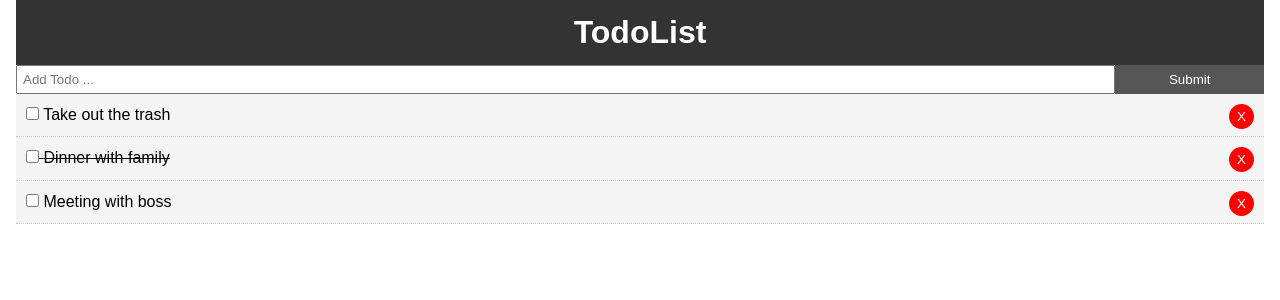
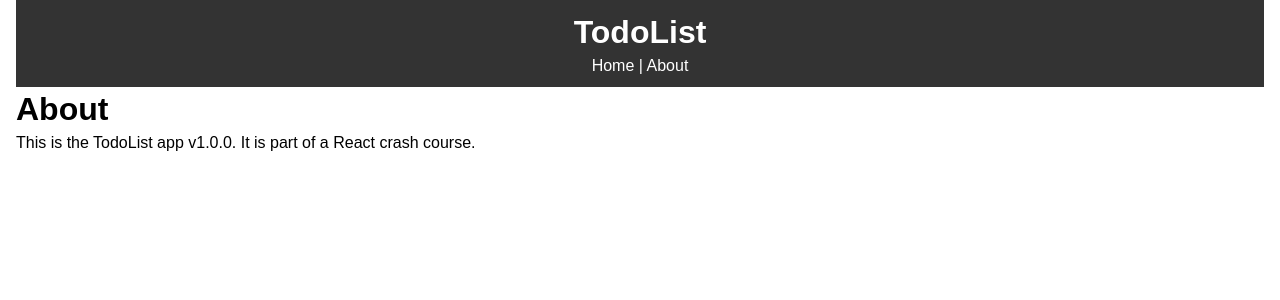
Before and after one commit to bmuha1/react_todo, a React (Create React App) app: page /about in a window 1280 px wide. Shown: the top 300 px of the page. Built offline with nearby package versions, Linux system fonts and the light colour scheme.

Commit message:
Add about page

```diff
--- a/package.json
+++ b/package.json
@@ -8,7 +8,9 @@
     "@testing-library/user-event": "^7.2.1",
     "react": "^16.13.1",
     "react-dom": "^16.13.1",
-    "react-scripts": "3.4.1"
+    "react-router-dom": "^5.2.0",
+    "react-scripts": "3.4.1",
+    "uuid": "^8.0.0"
   },
   "scripts": {
     "start": "react-scripts start",
--- a/src/App.js
+++ b/src/App.js
@@ -1,7 +1,9 @@
 import React, { Component } from 'react';
+import { BrowserRouter as Router, Route } from 'react-router-dom';
 import Header from './components/layout/Header';
 import Todos from './components/Todos';
 import AddTodo from './components/AddTodo';
+import About from './components/pages/About';
 import {v4 as uuid} from 'uuid';
 
 import './App.css';
@@ -54,14 +56,21 @@
 
   render() {
     return (
-      <div className="App">
-        <div className="container">
-        <Header />
-        <AddTodo addTodo={this.addTodo} />
-        <Todos todos={this.state.todos} markComplete={this.markComplete}
-        delTodo={this.delTodo} />
+      <Router>
+        <div className="App">
+          <div className="container">
+          <Header />
+          <Route exact path="/" render={props => (
+            <React.Fragment>
+              <AddTodo addTodo={this.addTodo} />
+              <Todos todos={this.state.todos} markComplete=
+              {this.markComplete} delTodo={this.delTodo} />
+            </React.Fragment>
+          )} />
+          <Route path="/about" component={About} />
+          </div>
         </div>
-      </div>
+      </Router>
     );
   }
 }
--- a/src/components/layout/Header.js
+++ b/src/components/layout/Header.js
@@ -1,9 +1,12 @@
 import React from 'react';
+import { Link } from 'react-router-dom';
 
 function Header() {
     return (
         <header style={headerStyle}>
             <h1>TodoList</h1>
+            <Link style={linkStyle} to="/">Home</Link> | <Link
+            style={linkStyle} to="/about">About</Link>
         </header>
     )
 }
@@ -15,4 +18,9 @@
     padding: '10px'
 }
 
+const linkStyle = {
+    color: '#fff',
+    textDecoration: 'none'
+}
+
 export default Header;
--- /dev/null
+++ b/src/components/pages/About.js
@@ -0,0 +1,12 @@
+import React from 'react'
+
+function About() {
+    return (
+        <React.Fragment>
+            <h1>About</h1>
+            <p>This is the TodoList app v1.0.0. It is part of a React crash course.</p>
+        </React.Fragment>
+    )
+}
+
+export default About;
```
Also changed, not shown: 1 other file (tests, documents, lock files or other folders).
